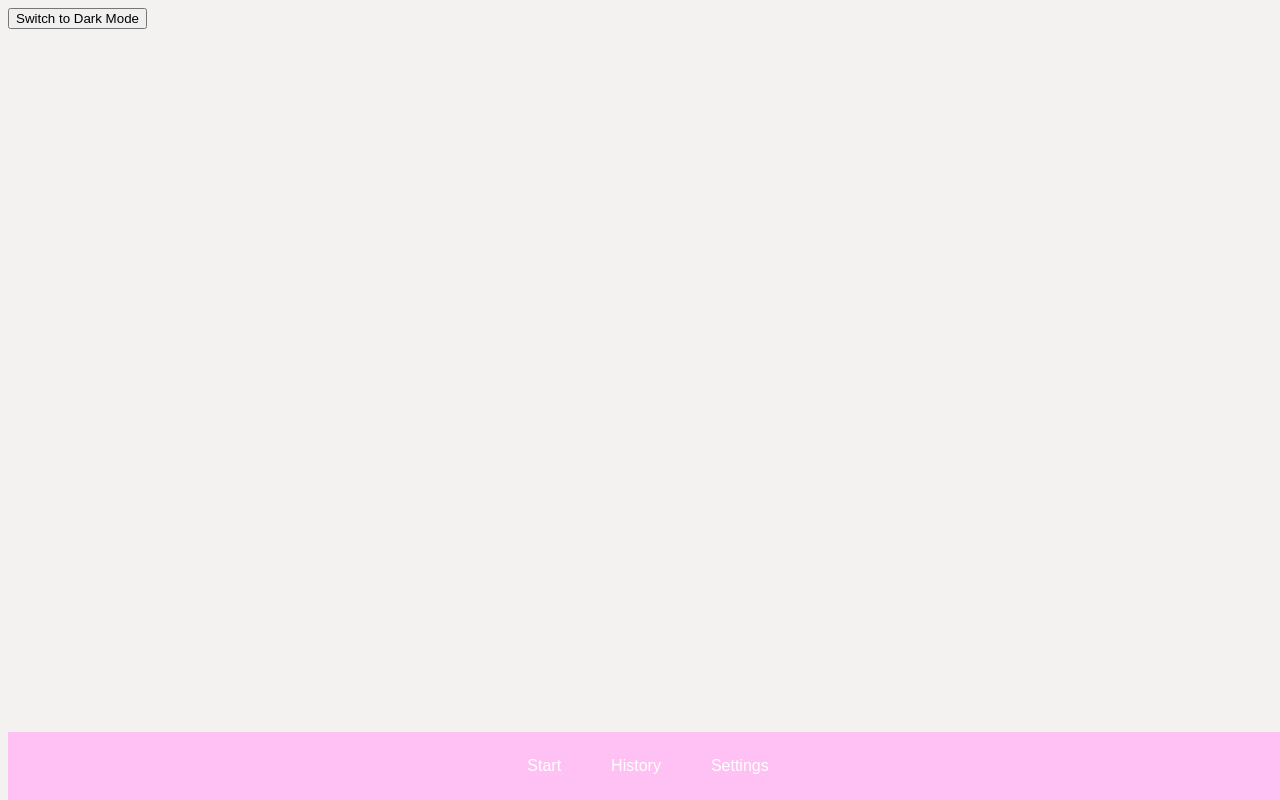
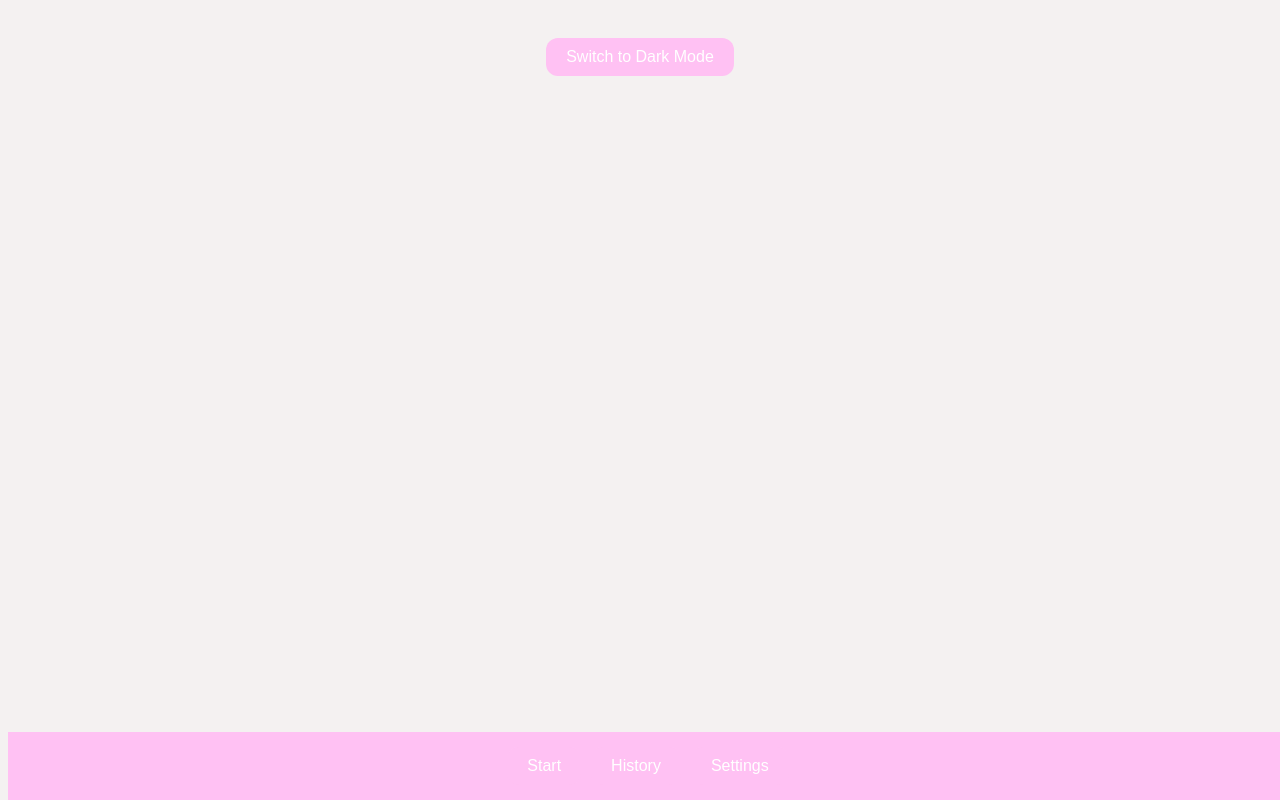
Before and after one commit to fredrikgrahm/breastfeeding_app, a React (Create React App) app: page /settings in a window 1280 px wide. Built offline with nearby package versions, Linux system fonts and the light colour scheme.

Commit message:
Updated settings style be more inline with the app

```diff
--- a/src/components/Settings.js
+++ b/src/components/Settings.js
@@ -1,13 +1,15 @@
 import React from 'react';
-import { useTheme } from './ThemeContext'; // Make sure it's correctly imported
+import { useTheme } from './ThemeContext';
 import './styles.css';
 
 export default function Settings() {
-  const { theme, toggleTheme } = useTheme(); // Proper destructuring
+  const { theme, toggleTheme } = useTheme();
 
   return (
-    <button onClick={toggleTheme}>
-      { theme === 'pinkish-light' ? 'Switch to Dark Mode' : 'Switch to Light Mode' }
-    </button>
+    <div className="settings-container">
+      <button className="settings-button" onClick={toggleTheme}>
+        { theme === 'pinkish-light' ? 'Switch to Dark Mode' : 'Switch to Light Mode' }
+      </button>
+    </div>
   );
 }
--- a/src/components/styles.css
+++ b/src/components/styles.css
@@ -66,3 +66,30 @@
 .purple-dark #bottomNavBar {
   background-color: #6a3d9a;
 }
+
+.settings-container {
+  display: flex;
+  flex-direction: column;
+  align-items: center;
+  justify-content: center;
+  padding: 20px;
+}
+
+.settings-button {
+  padding: 10px 20px;
+  margin: 10px;
+  font-size: 1em;
+  border: none;
+  border-radius: 12px;
+  cursor: pointer;
+}
+
+.pinkish-light .settings-button {
+  background-color: #ffc1f3;
+  color: white;
+}
+
+.purple-dark .settings-button {
+  background-color: #6a3d9a;
+  color: white;
+}
```
